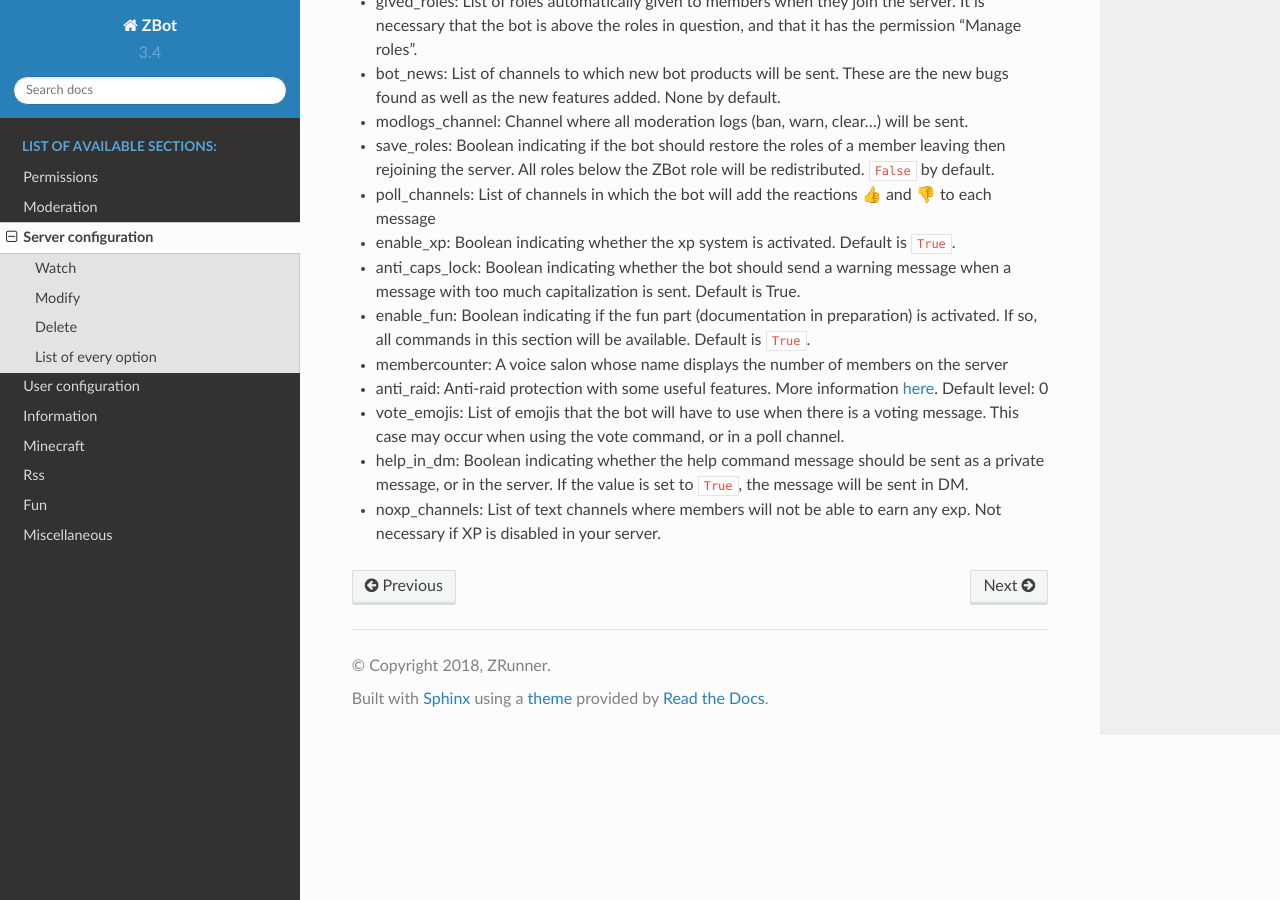
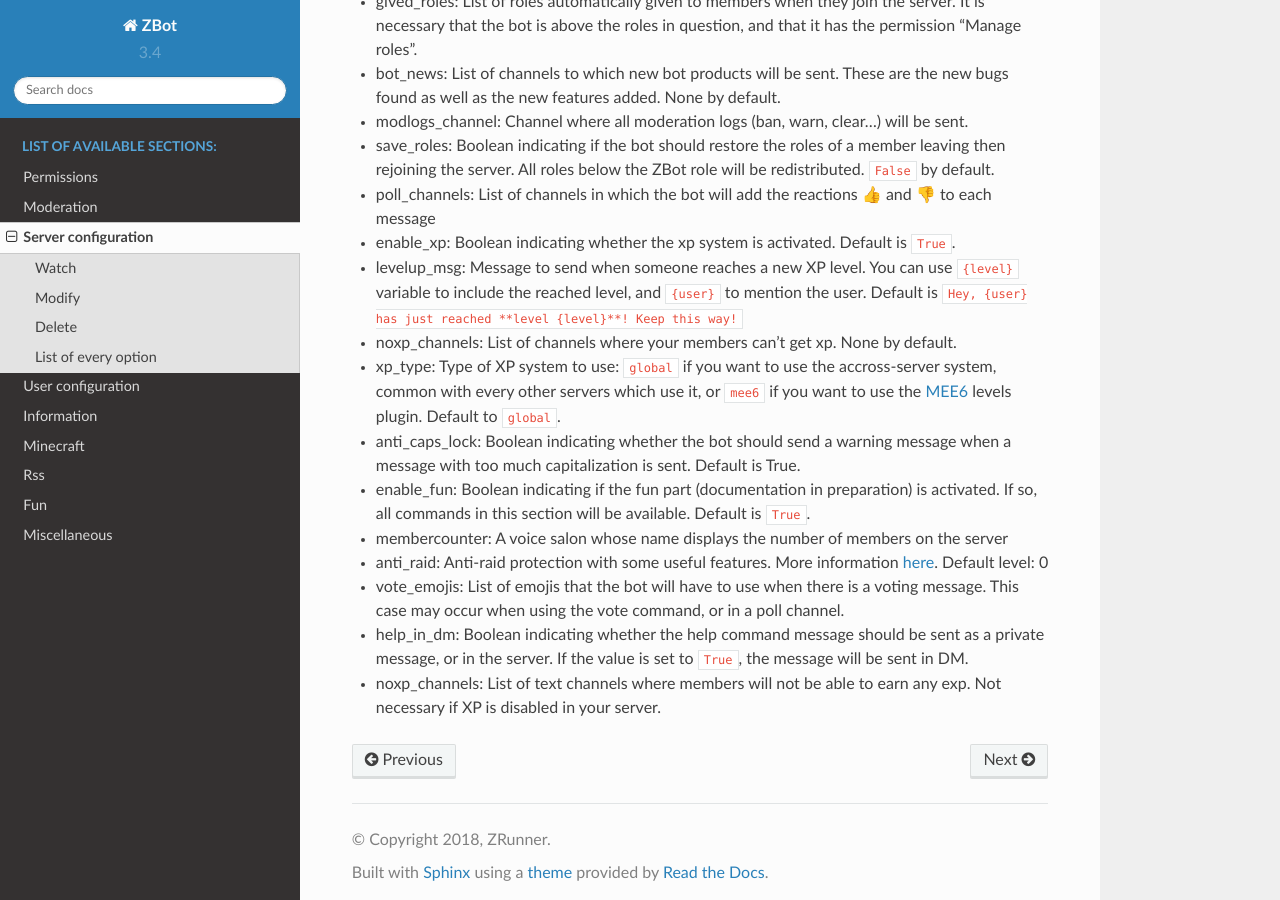
Before and after one commit to Axobot-org/Axobot, a Sphinx documentation site: the page built from docs/config.rst, in a window 1280 px wide and 900 px high, scrolled down 1953 px. Built offline with Sphinx 7.4.7 and the Read the Docs theme 2.0.0, drawn with Linux system fonts in a browser that asks for light colours.

Commit message:
[add] doc for 3 new options

```diff
--- a/docs/config.rst
+++ b/docs/config.rst
@@ -66,6 +66,9 @@ List of every option
 * save_roles: Boolean indicating if the bot should restore the roles of a member leaving then rejoining the server. All roles below the ZBot role will be redistributed. :code:`False` by default.
 * poll_channels: List of channels in which the bot will add the reactions 👍 and 👎 to each message
 * enable_xp: Boolean indicating whether the xp system is activated. Default is :code:`True`.
+* levelup_msg: Message to send when someone reaches a new XP level. You can use :code:`{level}` variable to include the reached level, and :code:`{user}` to mention the user. Default is :code:`Hey, {user} has just reached **level {level}**! Keep this way!`
+* noxp_channels: List of channels where your members can't get xp. None by default.
+* xp_type: Type of XP system to use: :code:`global` if you want to use the accross-server system, common with every other servers which use it, or :code:`mee6` if you want to use the `MEE6 <https://mee6.xyz>`_ levels plugin. Default to :code:`global`.
 * anti_caps_lock: Boolean indicating whether the bot should send a warning message when a message with too much capitalization is sent. Default is True.
 * enable_fun: Boolean indicating if the fun part (documentation in preparation) is activated. If so, all commands in this section will be available. Default is :code:`True`.
 * membercounter: A voice salon whose name displays the number of members on the server
```
